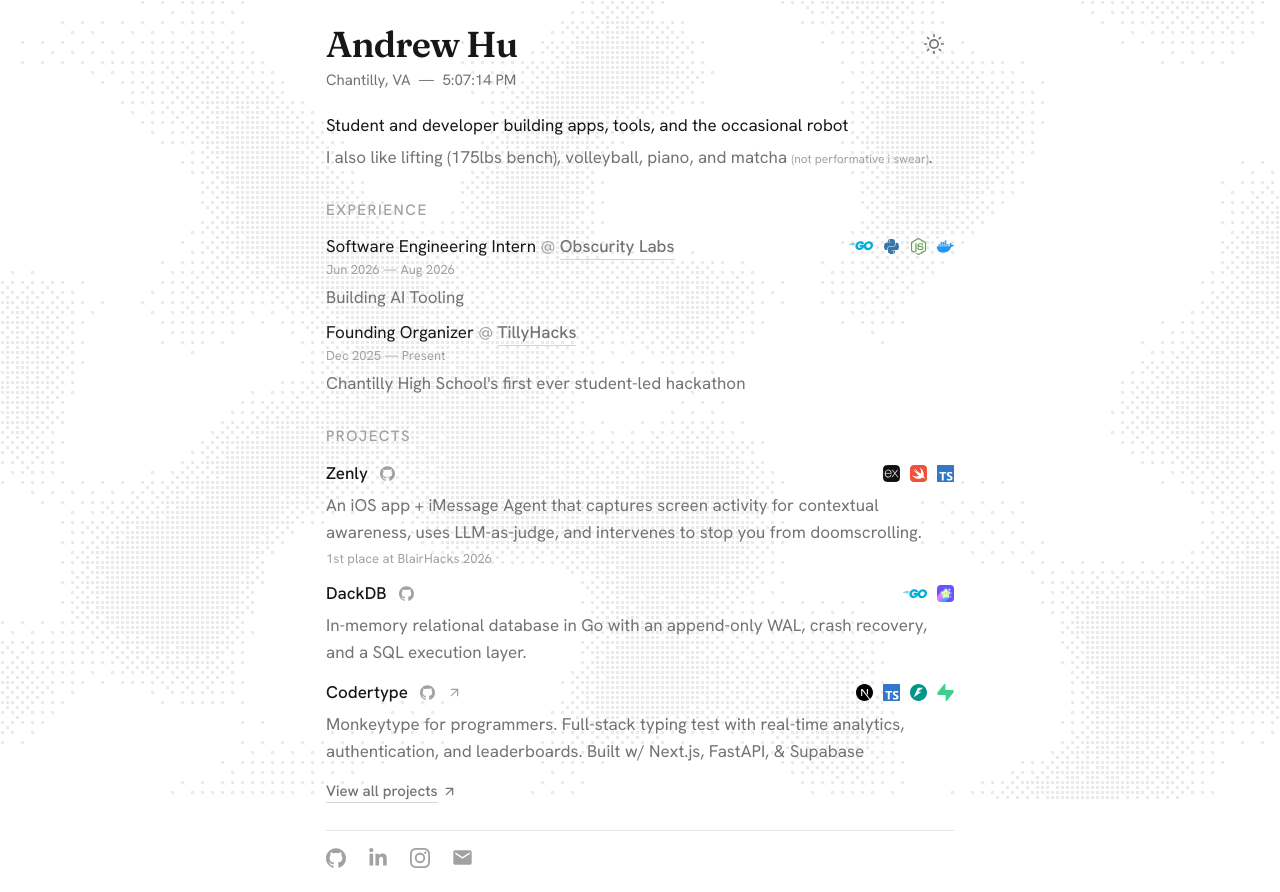
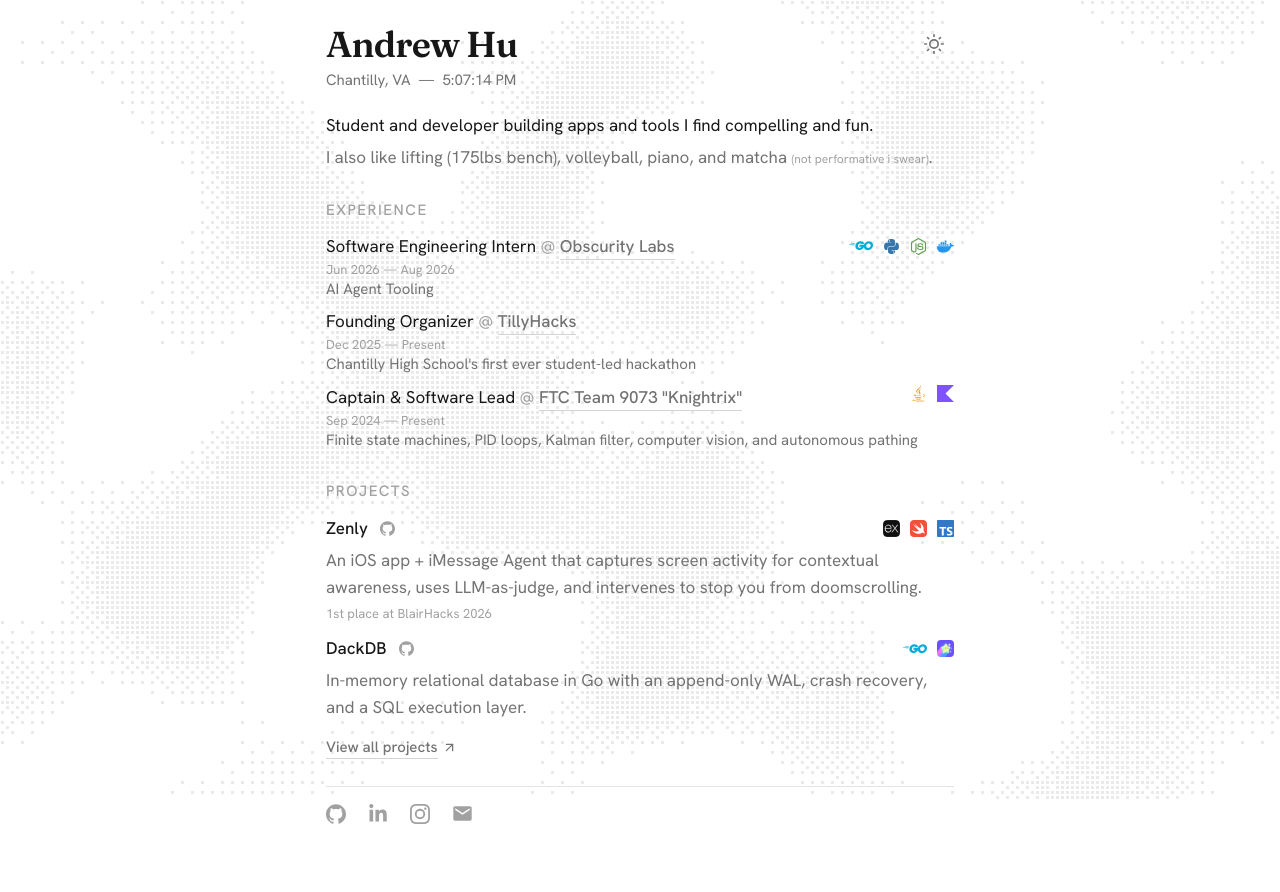
Before and after one commit to andrewdack/personalWebsite, a Next.js app: page / in a window 1280 px wide. After the commit the page ends 848 px from the top, so only its background shows below. Built offline with nearby package versions, Linux system fonts and the light colour scheme; no server answers.

Commit message:
feat: add FTC experience entry and Java/Kotlin icons
- Add Captain & Software Lead (FTC Team 9073) to experience
- Register Java (FaJava) and Kotlin (SiKotlin) tech icons
- Shrink experience descriptions to 15px and tighten spacing
- Refine bio and role description copy

```diff
--- a/app/page.tsx
+++ b/app/page.tsx
@@ -96,7 +96,7 @@
                                 <TechStack keys={entry.tech} className="ml-auto shrink-0" />
                             </div>
                             {entry.description && (
-                                <p className="mt-1.25 text-[17px] leading-relaxed text-neutral-500 dark:text-neutral-400">
+                                <p className="-mt-0.5 text-[15px] leading-relaxed text-neutral-500 dark:text-neutral-400">
                                     {entry.description}
                                 </p>
                             )}
@@ -120,7 +120,7 @@
                         />
                     </Link>
                 </h2>
-                <ProjectList limit={3} itemStyles={projects.slice(0, 3).map(() => cascade())} />
+                <ProjectList limit={2} itemStyles={projects.slice(0, 2).map(() => cascade())} />
                 <Link
                     href="/projects"
                     className={`animate-fade-in-up group mt-[clamp(0.75rem,1.8vh,1.5rem)] flex w-fit items-center gap-1 text-[15px] font-medium ${linkHover}`}
--- a/data/site.ts
+++ b/data/site.ts
@@ -5,8 +5,9 @@
 export const site = {
     name: "Andrew Hu",
     location: "Chantilly, VA",
-    bio: "Student and developer building apps, tools, and the occasional robot ",
-    interests: "I also like lifting (175lbs bench), volleyball, piano, and matcha",
+    bio: "Student and developer building apps and tools I find compelling and fun.",
+    interests:
+        "I also like lifting (175lbs bench), volleyball, piano, and matcha",
 };
 
 export type WorkEntry = {
@@ -23,7 +24,7 @@
         role: "Software Engineering Intern",
         company: "Obscurity Labs",
         url: "https://www.obscuritylabs.com",
-        description: "Building AI Tooling ",
+        description: "AI Agent Tooling ",
         dates: "Jun 2026 — Aug 2026",
         tech: ["go", "python", "node", "docker"],
     },
@@ -33,6 +34,14 @@
         url: "https://www.tillyhacks.org/",
         description: "Chantilly High School's first ever student-led hackathon",
         dates: "Dec 2025 — Present",
+    },
+    {
+        role: "Captain & Software Lead",
+        company: 'FTC Team 9073 "Knightrix"',
+        url: "https://www.instagram.com/9073knightrix/",
+        description: "Finite state machines, PID loops, Kalman filter, computer vision, and autonomous pathing",
+        dates: "Sep 2024 — Present",
+        tech: ["java", "kotlin"],
     },
 ];
 
--- a/lib/tech.ts
+++ b/lib/tech.ts
@@ -16,8 +16,9 @@
     SiHtml5,
     SiCss,
     SiJavascript,
+    SiKotlin,
 } from "react-icons/si";
-import { FaGolang, FaPython } from "react-icons/fa6";
+import { FaGolang, FaPython, FaJava } from "react-icons/fa6";
 // Get custom express icon because the SI library is chopped
 import { CustomExpressIcon, BubbleTeaIcon } from "@/components/custom-icons";
 
@@ -83,6 +84,18 @@
         darkColor: "#5B9BD5",
         url: "https://www.python.org",
     },
+    java: {
+        label: "Java",
+        Icon: FaJava,
+        color: "#ED8B00",
+        url: "https://www.java.com",
+    },
+    kotlin: {
+        label: "Kotlin",
+        Icon: SiKotlin,
+        color: "#7F52FF",
+        url: "https://kotlinlang.org",
+    },
     react: { label: "React", Icon: SiReact, color: "#61DAFB", url: "https://react.dev" },
     html: {
         label: "HTML",
```
